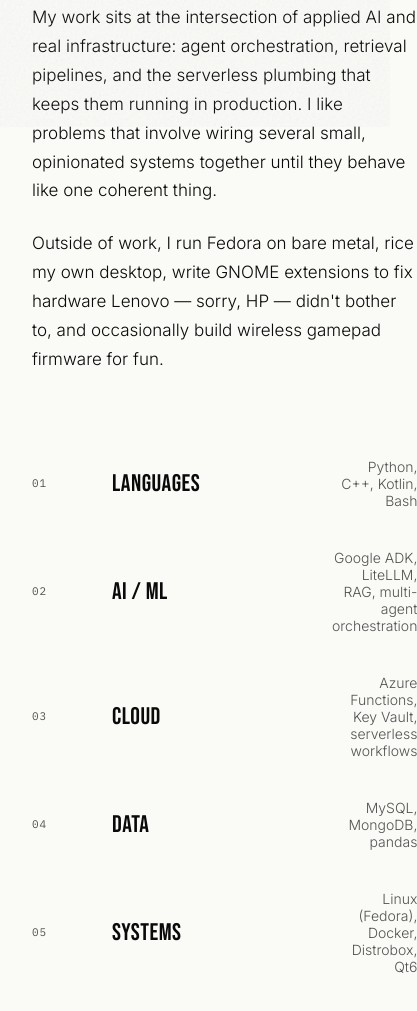
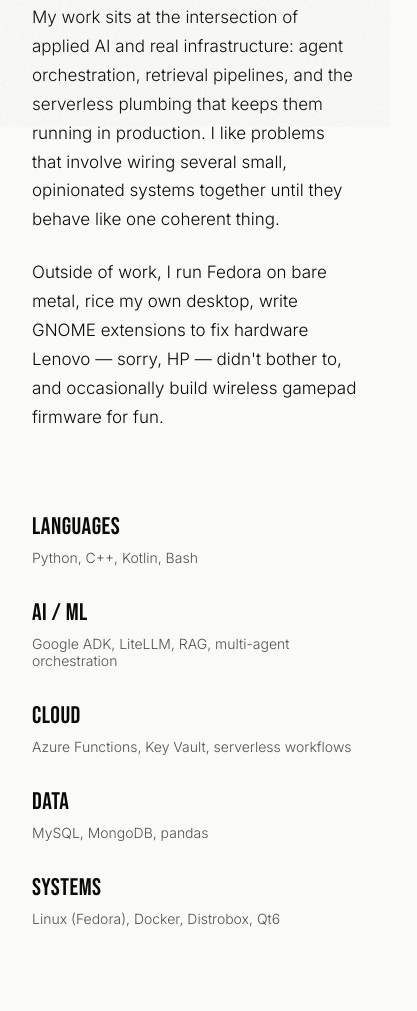
Before and after one commit to Amarthya-sg/portfolio-dev, a plain HTML site: page about.html in a window 390 px wide. Shown: the part 717-1728 px from the top of the page, 417 px wide, since content can reach past the window. Drawn offline with Linux system fonts and the light colour scheme.

Commit message:
remove skill list numbers and add vertical divider on about page

```diff
--- a/about.html
+++ b/about.html
@@ -44,27 +44,22 @@
     </div>
     <div class="stack-list">
       <div class="stack-row">
-        <span class="num">01</span>
         <span class="name">Languages</span>
         <span class="items">Python, C++, Kotlin, Bash</span>
       </div>
       <div class="stack-row">
-        <span class="num">02</span>
         <span class="name">AI / ML</span>
         <span class="items">Google ADK, LiteLLM, RAG, multi-agent orchestration</span>
       </div>
       <div class="stack-row">
-        <span class="num">03</span>
         <span class="name">Cloud</span>
         <span class="items">Azure Functions, Key Vault, serverless workflows</span>
       </div>
       <div class="stack-row">
-        <span class="num">04</span>
         <span class="name">Data</span>
         <span class="items">MySQL, MongoDB, pandas</span>
       </div>
       <div class="stack-row">
-        <span class="num">05</span>
         <span class="name">Systems</span>
         <span class="items">Linux (Fedora), Docker, Distrobox, Qt6</span>
       </div>
--- a/css/style.css
+++ b/css/style.css
@@ -290,11 +290,12 @@ section {
 .about-grid {
   display: grid;
   grid-template-columns: 1fr 1fr;
-  gap: 70px;
+  gap: 0;
 }
 
 .about-copy {
   max-width: 65ch; /* cap prose lines */
+  padding-right: 70px;
 }
 
 .about-copy p {
@@ -316,11 +317,13 @@ section {
 .stack-list {
   display: flex;
   flex-direction: column;
+  border-left: 1px solid var(--border);
+  padding-left: 70px;
 }
 
 .stack-row {
   display: grid;
-  grid-template-columns: 60px 200px 1fr;
+  grid-template-columns: 160px 1fr;
   align-items: center;
   padding: 20px 0;
   gap: 20px;
@@ -655,6 +658,25 @@ section {
     gap: 40px;
   }
 
+  .about-copy {
+    padding-right: 0 !important;
+  }
+
+  .stack-list {
+    border-left: none !important;
+    padding-left: 0 !important;
+  }
+
+  .stack-row {
+    grid-template-columns: 1fr !important;
+    gap: 8px !important;
+    padding: 16px 0 !important;
+  }
+
+  .stack-row .items {
+    text-align: left !important;
+  }
+
   .work-item {
     grid-template-columns: 1fr;
     gap: 12px;
```
